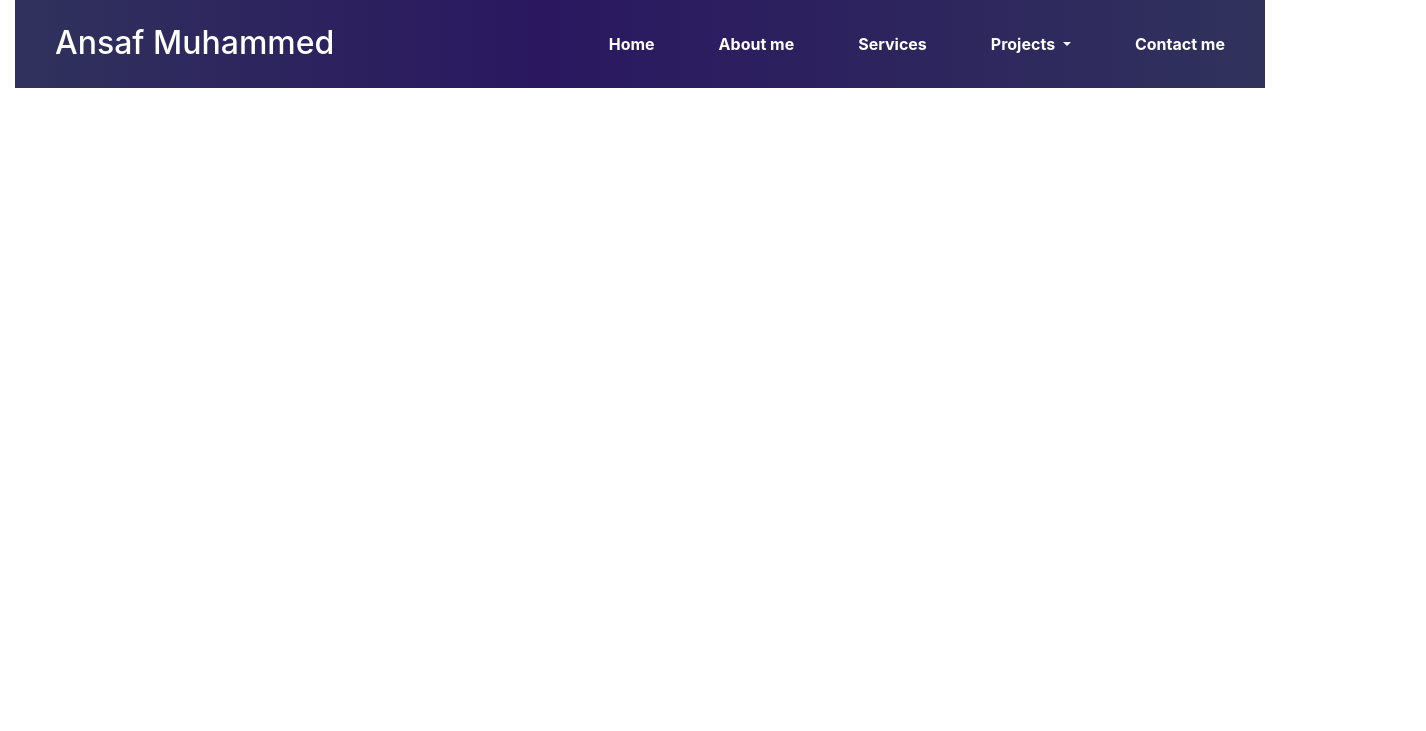
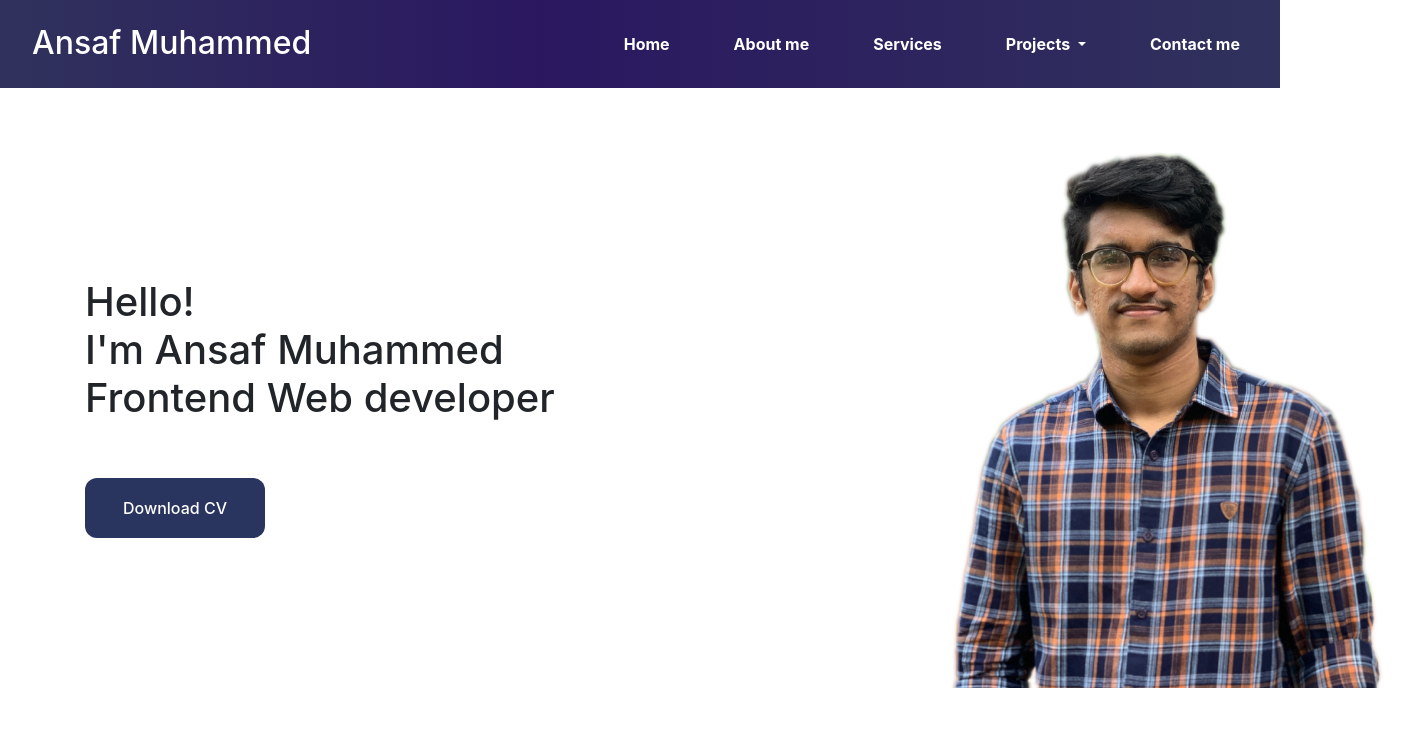
Before and after one commit to anchu56/Portfolio, a plain HTML site: page portfolio.html in a window 1280 px wide. Shown: the whole page, 1426 px wide, since content can reach past the window. Drawn offline with nearby package versions, Linux system fonts and the light colour scheme.

Commit message:
Home page added

```diff
--- a/portfolio.html
+++ b/portfolio.html
@@ -14,15 +14,16 @@
     <script src="https://code.jquery.com/jquery-3.4.1.slim.min.js" integrity="sha384-J6qa4849blE2+poT4WnyKhv5vZF5SrPo0iEjwBvKU7imGFAV0wwj1yYfoRSJoZ+n" crossorigin="anonymous"></script>
     <script src="https://cdn.jsdelivr.net/npm/popper.js@1.16.0/dist/umd/popper.min.js" integrity="sha384-Q6E9RHvbIyZFJoft+2mJbHaEWldlvI9IOYy5n3zV9zzTtmI3UksdQRVvoxMfooAo" crossorigin="anonymous"></script>
     <script src="https://stackpath.bootstrapcdn.com/bootstrap/4.4.1/js/bootstrap.min.js" integrity="sha384-wfSDF2E50Y2D1uUdj0O3uMBJnjuUD4Ih7YwaYd1iqfktj0Uod8GCExl3Og8ifwB6" crossorigin="anonymous"></script>
-    <div class="container-fluid">
+
     <header class="p-3" style="background: linear-gradient(90deg, rgba(48,50,92,1) 0%, rgba(42,23,96,1) 42%, rgba(48,50,92,1) 100%);">
-<div class="row">
-    <div class="col-md-4 col-7 ">
-<h2 class="ml-4 mt-2 text-white">Ansaf Muhammed </h2>
+
+      <div class="row">
+    <div class="col-md-4 col-8 ">
+<h2 class="ml-3 mt-2 text-white">Ansaf Muhammed </h2>
     </div>
-    <div class="col-md-8 col-5 ">
-        <nav class="navbar navbar-expand-lg  ">
-            <button class="navbar-toggler navbar-dark" type="button" data-toggle="collapse" data-target="#navbarSupportedContent" aria-controls="navbarSupportedContent" aria-expanded="false" aria-label="Toggle navigation">
+    <div class="col-md-8 col-4 ">
+        <nav class="navbar navbar-expand-lg  " >
+            <button class="navbar-toggler navbar-dark ml-auto" type="button" data-toggle="collapse" data-target="#navbarSupportedContent" aria-controls="navbarSupportedContent" aria-expanded="false" aria-label="Toggle navigation">
               <span class="navbar-toggler-icon"></span>
             </button>
 
@@ -30,7 +31,7 @@
               <p>
               <ul class="navbar-nav ml-auto">
                 <li class="nav-item active">
-                  <a class="nav-link text-white font-weight-bold" href="#">Home <span class="sr-only">(current)</span></a>
+                  <a class="nav-link text-white font-weight-bold " href="#">Home <span class="sr-only">(current)</span></a>
                 </li>
                 &emsp;&emsp;&emsp;
                 <li class="nav-item active">
@@ -67,7 +68,27 @@
           </nav>
     </div>
 </header>
-</div>
+
+
+<section>
+  <div class="container">
+    <div class="row">
+      <div class="col-md-6" style="padding-top: 190px;">
+<h1>
+  Hello! <br>
+  I'm Ansaf Muhammed <br>
+  Frontend Web developer <br> <br>
+</h1>
+<button style="height: 60px; width: 180px; border-radius: 12px;background: #2a355f;color: white;font-weight: 500;border: none;">Download CV</button>
+      </div>
+
+      <div class="col-md-6">
+<img src="portfolio1.png" alt="" style="height: 640px; width: auto; padding-left:250px; padding-bottom: 40px;">
+      </div>
+
+    </div>
+  </div>
+</section>
 
 
 
```
Also changed, not shown: portfolio1.png (added).
